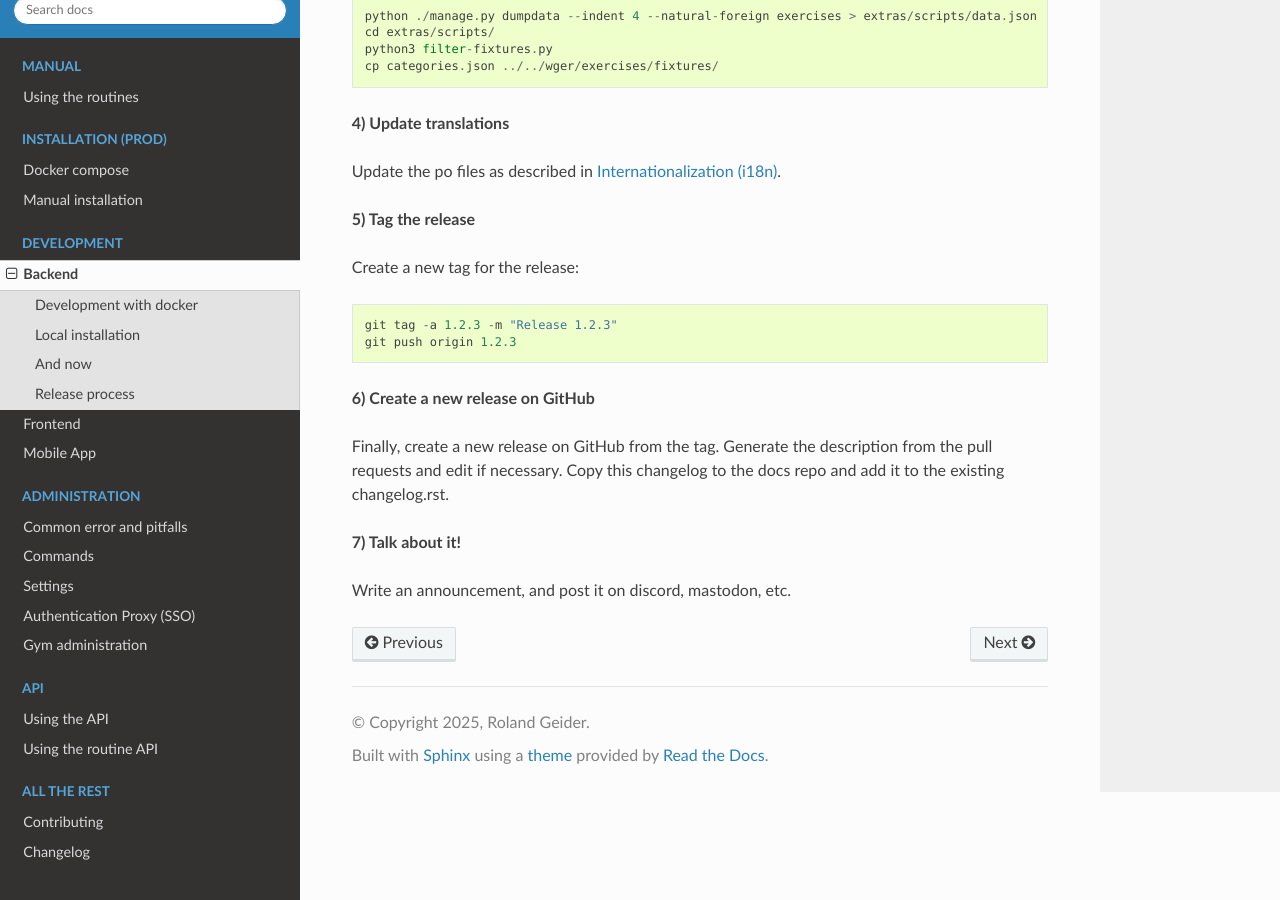
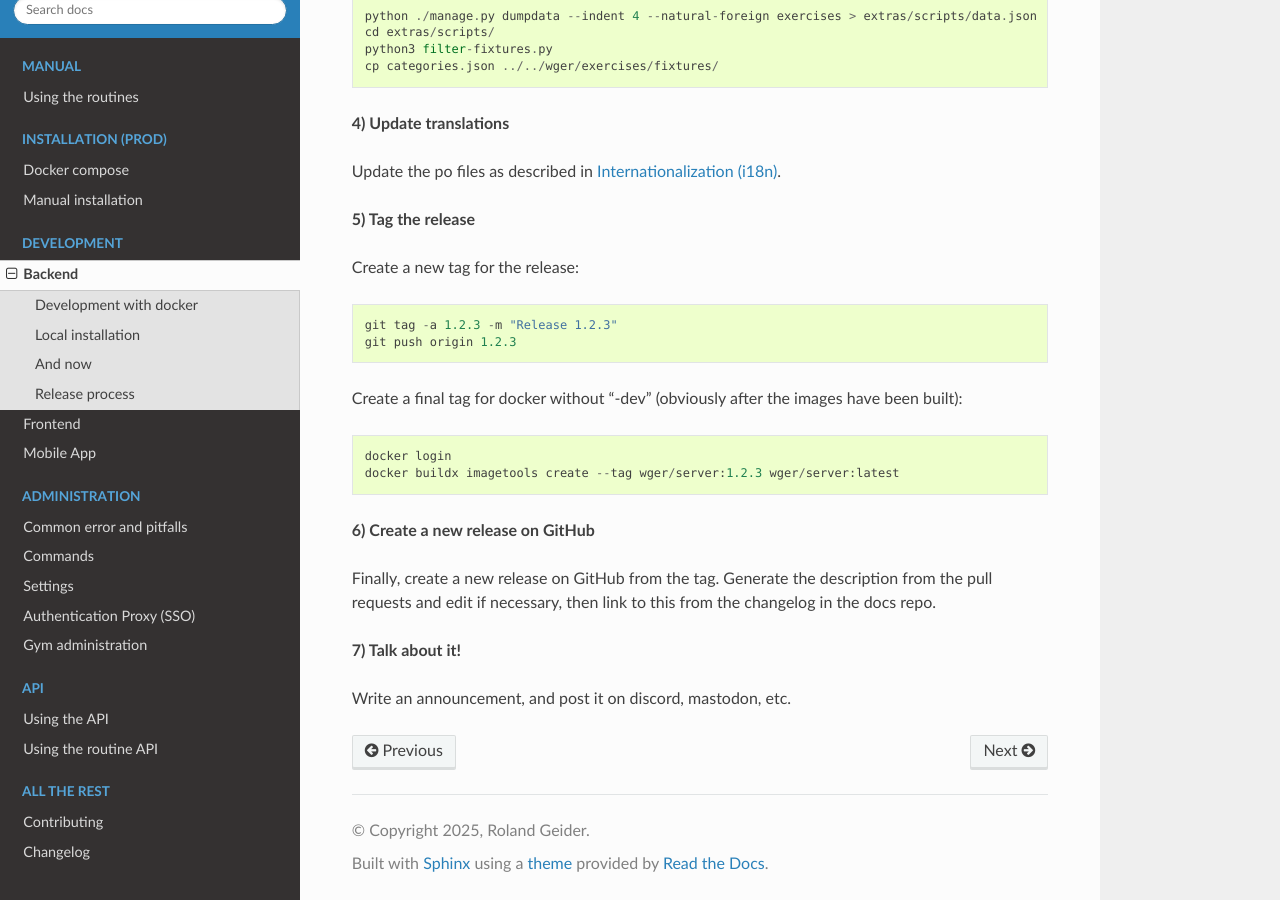
Before and after one commit to wger-project/docs, a Sphinx documentation site: the page built from docs/development/backend.rst, in a window 1280 px wide and 900 px high, scrolled down 2940 px. Built offline with Sphinx 7.4.7 and the Read the Docs theme 3.1.0, drawn with Linux system fonts in a browser that asks for light colours.

Commit message:
Document tagging docker images

```diff
--- a/docs/development/backend.rst
+++ b/docs/development/backend.rst
@@ -144,11 +144,16 @@ Create a new tag for the release::
   git tag -a 1.2.3 -m "Release 1.2.3"
   git push origin 1.2.3
 
+Create a final tag for docker without "-dev" (obviously after the images have been built)::
+
+  docker login
+  docker buildx imagetools create --tag wger/server:1.2.3 wger/server:latest
+
 **6) Create a new release on GitHub**
 
 Finally, create a new release on GitHub from the tag. Generate the description
-from the pull requests and edit if necessary. Copy this changelog to the docs
-repo and add it to the existing changelog.rst.
+from the pull requests and edit if necessary, then link to this from the changelog
+in the docs repo.
 
 **7) Talk about it!**
 
```
Also changed, not shown: AUTHORS.md (+1 -1 lines).
